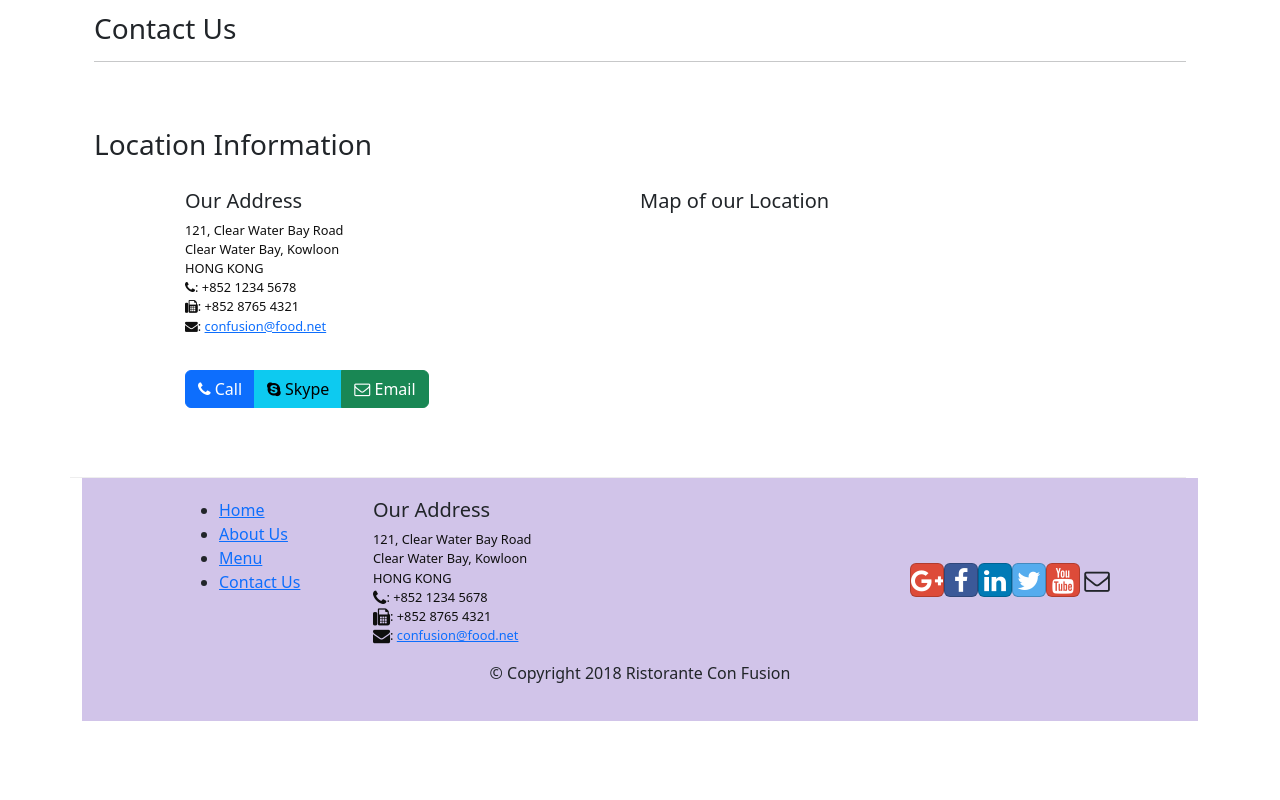
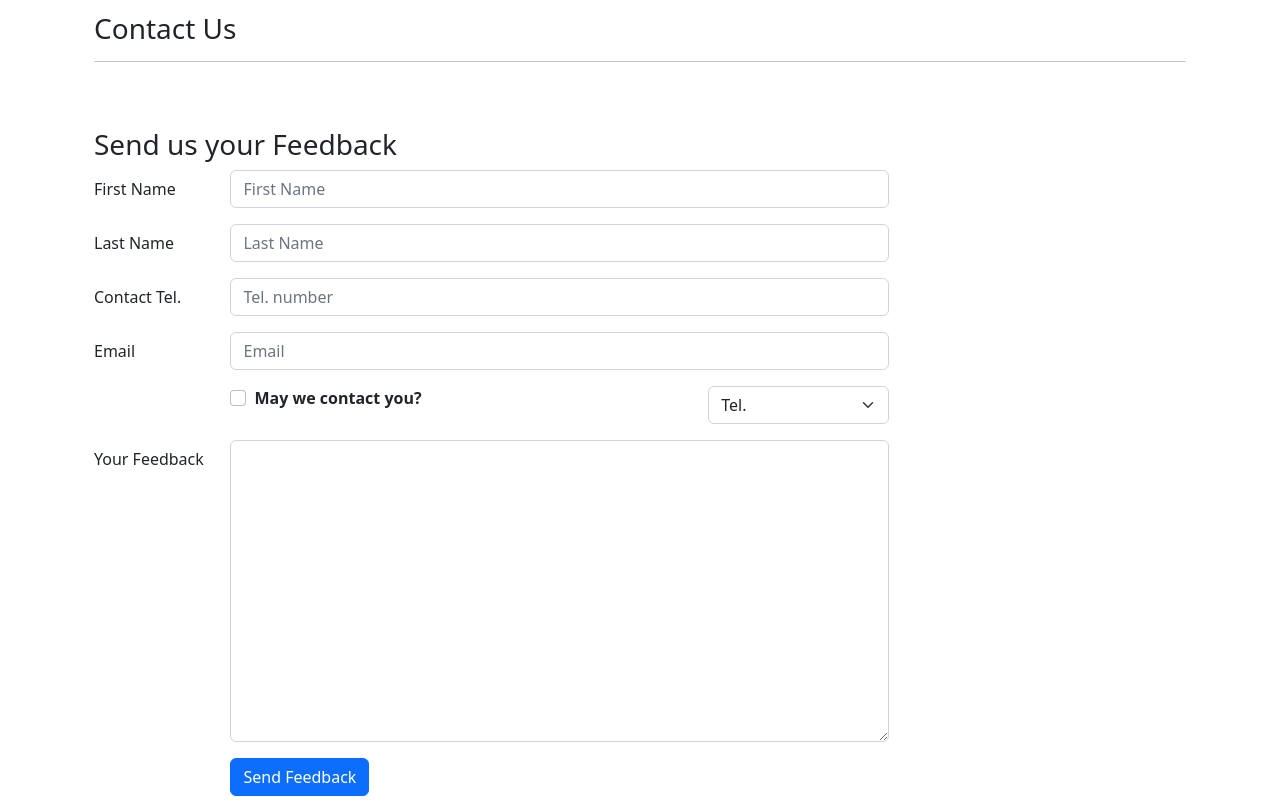
Before and after one commit to Jameshunter1/RistoranteConFusion, a React (Create React App) app: page /contactus in a window 1280 px wide. Shown: the part 400-1200 px from the top of the page. Before the commit the page ends 1121 px from the top, so only its background shows below. Built offline with nearby package versions, Linux system fonts and the light colour scheme.

Commit message:
Controlled Forms

```diff
--- a/src/App.css
+++ b/src/App.css
@@ -36,3 +36,9 @@
    padding-top:20px;
 
 }
+
+Card{
+    width: 100%;
+    height: 15vw;
+    object-fit: cover;
+}
--- a/src/components/ContactComponent.js
+++ b/src/components/ContactComponent.js
@@ -1,10 +1,47 @@
-import React from 'react';
-import { Breadcrumb, BreadcrumbItem } from "reactstrap"
+import React, {Component} from 'react';
+import { Breadcrumb, BreadcrumbItem, Button, Form, FormGroup, Label, Input, Col } from "reactstrap"
 import {Link} from "react-router-dom"
 
 
-function Contact(props) {
-    return(
+class Contact extends Component {
+    constructor(props) {
+        super(props);
+
+        this.state = {
+            firstname: '',
+            lastname: '',
+            telnum: '',
+            email: '',
+            agree: false,
+            contactType: 'Tel.',
+            message: ''
+        };
+
+        this.handleInputChange = this.handleInputChange.bind(this);
+        this.handleSubmit = this.handleSubmit.bind(this);
+
+    }
+
+    handleInputChange(event) {
+        const target = event.target;
+        const value = target.type === 'checkbox' ? target.checked : target.value;
+        const name = target.name;
+
+        this.setState({
+            [name]: value
+        });
+    }
+
+    handleSubmit(event) {
+        console.log('Current State is: ' + JSON.stringify(this.state));
+        alert('Current State is: ' + JSON.stringify(this.state));
+        event.preventDefault();
+    }
+
+
+
+    render() {
+        return (
             <div className="container">
                 <div className="row">
                     <Breadcrumb>
@@ -17,33 +54,91 @@
                     </div>
                     <div className="row row-content">
                         <div className="col-12">
-                <h3>Location Information</h3>
+                            <h3>Send us your Feedback</h3>
                         </div>
-                <div className="col-12 col-sm-4 offset-sm-1">
-                        <h5>Our Address</h5>
-                        <address>
-                        121, Clear Water Bay Road<br />
-                        Clear Water Bay, Kowloon<br />
-                        HONG KONG<br />
-                        <i className="fa fa-phone"></i>: +852 1234 5678<br />
-                        <i className="fa fa-fax"></i>: +852 8765 4321<br />
-                        <i className="fa fa-envelope"></i>: <a href="mailto:confusion@food.net">confusion@food.net</a>
-                        </address>
-                </div>
-                <div className="col-12 col-sm-6 offset-sm-1">
-                    <h5>Map of our Location</h5>
-                </div>
-                <div className="col-12 col-sm-11 offset-sm-1">
-                    <div className="btn-group" role="group">
-                        <a role="button" className="btn btn-primary" href="tel:+85212345678"><i className="fa fa-phone"></i> Call</a>
-                        <a role="button" className="btn btn-info"><i className="fa fa-skype"></i> Skype</a>
-                        <a role="button" className="btn btn-success" href="mailto:confusion@food.net"><i className="fa fa-envelope-o"></i> Email</a>
+
+                        {/* Full Contact Form */}
+                        <div className="col-12 col-md-9">
+                            <Form onSubmit={this.handleSubmit}>
+                                <FormGroup row>
+                                    <Label htmlFor="firstname" md={2}>First Name</Label>
+                                    <Col md={10}>
+                                        <Input type="text" id="firstname" name="firstname"
+                                            placeholder="First Name"
+                                            value={this.state.firstname}
+                                            onChange={this.handleInputChange} />
+                                    </Col>
+                                </FormGroup>
+                                <FormGroup row>
+                                    <Label htmlFor="lastname" md={2}>Last Name</Label>
+                                    <Col md={10}>
+                                        <Input type="text" id="lastname" name="lastname"
+                                            placeholder="Last Name"
+                                            value={this.state.lastname}
+                                            onChange={this.handleInputChange} />
+                                    </Col>
+                                </FormGroup>
+                                <FormGroup row>
+                                    <Label htmlFor="telnum" md={2}>Contact Tel.</Label>
+                                    <Col md={10}>
+                                        <Input type="tel" id="telnum" name="telnum"
+                                            placeholder="Tel. number"
+                                            value={this.state.telnum}
+                                            onChange={this.handleInputChange} />
+                                    </Col>
+                                </FormGroup>
+                                <FormGroup row>
+                                    <Label htmlFor="email" md={2}>Email</Label>
+                                    <Col md={10}>
+                                        <Input type="email" id="email" name="email"
+                                            placeholder="Email"
+                                            value={this.state.email}
+                                            onChange={this.handleInputChange} />
+                                    </Col>
+                                </FormGroup>
+                                <FormGroup row>
+                                    <Col md={{ size: 6, offset: 2 }}>
+                                        <FormGroup check>
+                                            <Label check>
+                                                <Input type="checkbox"
+                                                    name="agree"
+                                                    checked={this.state.agree}
+                                                    onChange={this.handleInputChange} /> {' '}
+                                                <strong>May we contact you?</strong>
+                                            </Label>
+                                        </FormGroup>
+                                    </Col>
+                                    <Col md={{ size: 3, offset: 1 }}>
+                                        <Input type="select" name="contactType"
+                                            value={this.state.contactType}
+                                            onChange={this.handleInputChange}>
+                                            <option>Tel.</option>
+                                            <option>Email</option>
+                                        </Input>
+                                    </Col>
+                                </FormGroup>
+                                <FormGroup row>
+                                    <Label htmlFor="message" md={2}>Your Feedback</Label>
+                                    <Col md={10}>
+                                        <Input type="textarea" id="message" name="message"
+                                            rows="12"
+                                            value={this.state.message}
+                                            onChange={this.handleInputChange}></Input>
+                                    </Col>
+                                </FormGroup>
+                                <FormGroup row>
+                                    <Col md={{ size: 10, offset: 2 }}>
+                                        <Button type="submit" color="primary">
+                                            Send Feedback
+                                        </Button>
+                                    </Col>
+                                </FormGroup>
+                            </Form>
                         </div>
                     </div>
                 </div>
-            </div>
-            </div>
-    );
+            </div>)
+    }
 }
 
 export default Contact;
--- a/src/components/HomeComponent.jsx
+++ b/src/components/HomeComponent.jsx
@@ -7,8 +7,14 @@
 
         return(
                 <Card >
-                <CardImg width="100%" src={item?.image} alt={item?.name}  />
-                <CardBody >
+                <CardImg width="100%"  src={item?.image} alt={item?.name}  style={{
+                    height: 270,
+
+
+      }}/>
+                <CardBody style={{
+                    height:300,
+                }}>
                     <CardTitle>{item?.name}</CardTitle>
                     {item?.designation ? <CardSubtitle>{item?.designation}</CardSubtitle> : null }
                     <CardText>{item?.description}</CardText>
```
Also changed, not shown: 1 other file (tests, documents, lock files or other folders). Lines whose indentation alone changed are shown as unchanged.
